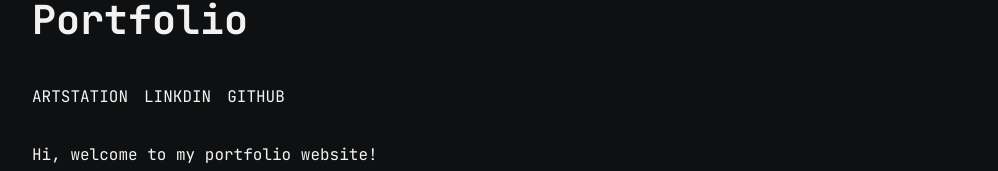
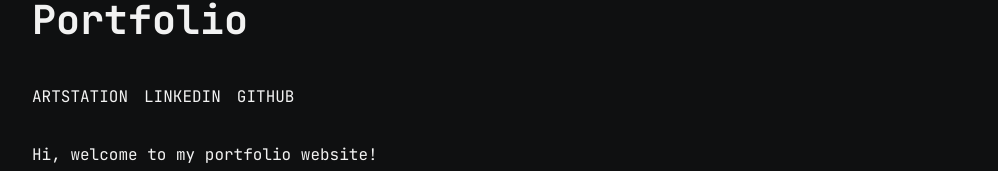
Before and after one commit to visceral89/portfolio2023, a Next.js app: page / in a window 1280 px wide. Shown: the part 345-516 px from the top of the page, without its empty margins (128-1126 px from the left). Built offline with nearby package versions, Linux system fonts and the light colour scheme.

Commit message:
socials update URL

```diff
--- a/src/app/constants/index.js
+++ b/src/app/constants/index.js
@@ -8,17 +8,17 @@ export const socials = [
 	{
 		id: "artstation",
 		text: "Artstation",
-		url: "",
+		url: "https://www.artstation.com/visceral3d",
 	},
 	{
-		id: "linkdin",
-		text: "Linkdin",
-		url: "",
+		id: "linkedin",
+		text: "Linkedin",
+		url: "https://www.linkedin.com/in/rasmus-bremholm/",
 	},
 	{
 		id: "github",
 		text: "Github",
-		url: "",
+		url: "https://github.com/Visceral89",
 	},
 ];
 export const techStack = [
```
